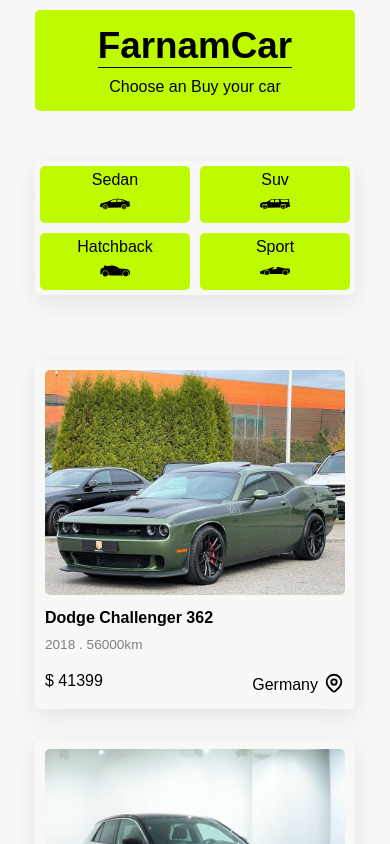
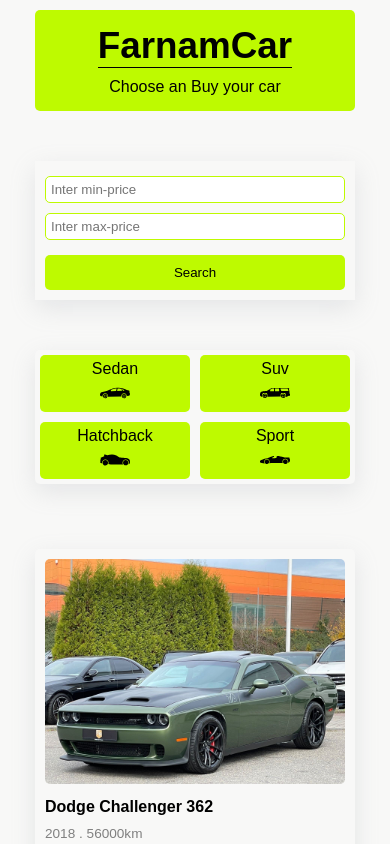
Before and after one commit to fatemehbazgir/Car-Sales-Next, a Next.js app: page /cars in a window 390 px wide. Shown: the top 844 px of the page. Built offline with nearby package versions, Linux system fonts and the light colour scheme.

Commit message:
Filter cars by price

```diff
--- /dev/null
+++ b/module/SearchBar.js
@@ -0,0 +1,27 @@
+import { useState } from "react"
+import styles from "./SearchBar.module.css"
+import { useRouter } from "next/router"
+function SearchBar() {
+    const router = useRouter()
+    const [min, setMin] = useState("")
+    const [max, setMax] = useState("")
+
+    const searchHandler = () => {
+        if (min && max) {
+            router.push(`/filter/${min}/${max}`)
+        } else {
+            alert("Please Enter minimum and maximum price!")
+        }
+    }
+    return (
+        <div className={styles.container}>
+            <div>
+                <input placeholder="Inter min-price" value={min} onChange={e => setMin(e.target.value)} />
+                <input placeholder="Inter max-price" value={max} onChange={e => setMax(e.target.value)} />
+            </div>
+            <button onClick={searchHandler}>Search</button>
+        </div>
+    )
+}
+
+export default SearchBar
--- /dev/null
+++ b/module/SearchBar.module.css
@@ -0,0 +1,45 @@
+.container {
+  box-shadow: rgba(149, 157, 165, 0.2) 0px 8px 24px;
+  width: 440px;
+  margin: 50px auto;
+  padding: 5px;
+  display: flex;
+  justify-content: space-between;
+}
+
+.container div {
+  display: flex;
+  flex-direction: column;
+  width: 100%;
+}
+.container input {
+  border: 1px solid #befa00;
+  border-radius: 5px;
+  padding: 5px;
+  margin: 5px 0;
+}
+
+.container button {
+  margin: 5px 0;
+  background-color: #befa00;
+  border: none;
+  padding: 10px;
+  border-radius: 5px;
+  cursor: pointer;
+  margin-left: 10px;
+}
+
+@media (max-width: 600px) {
+  .container {
+    width: 320px;
+    flex-wrap: wrap;
+    justify-content: center;
+  }
+  .container button {
+    width: 100%;
+    margin: 5px;
+  }
+  .container div {
+    margin: 5px;
+  }
+}
--- a/pages/cars/index.js
+++ b/pages/cars/index.js
@@ -1,9 +1,11 @@
 import carsData from "../../data/carsData"
 import Categories from "../../module/Categories"
+import SearchBar from "../../module/SearchBar"
 import CarsPage from "../../templates/CarsPage"
 function AllCars() {
     return (
         <div>
+            <SearchBar />
             <Categories />
             <CarsPage data={carsData} />
         </div>
```
Also changed, not shown: pages/filter/[...slug].js (added, +15 -0 lines).
